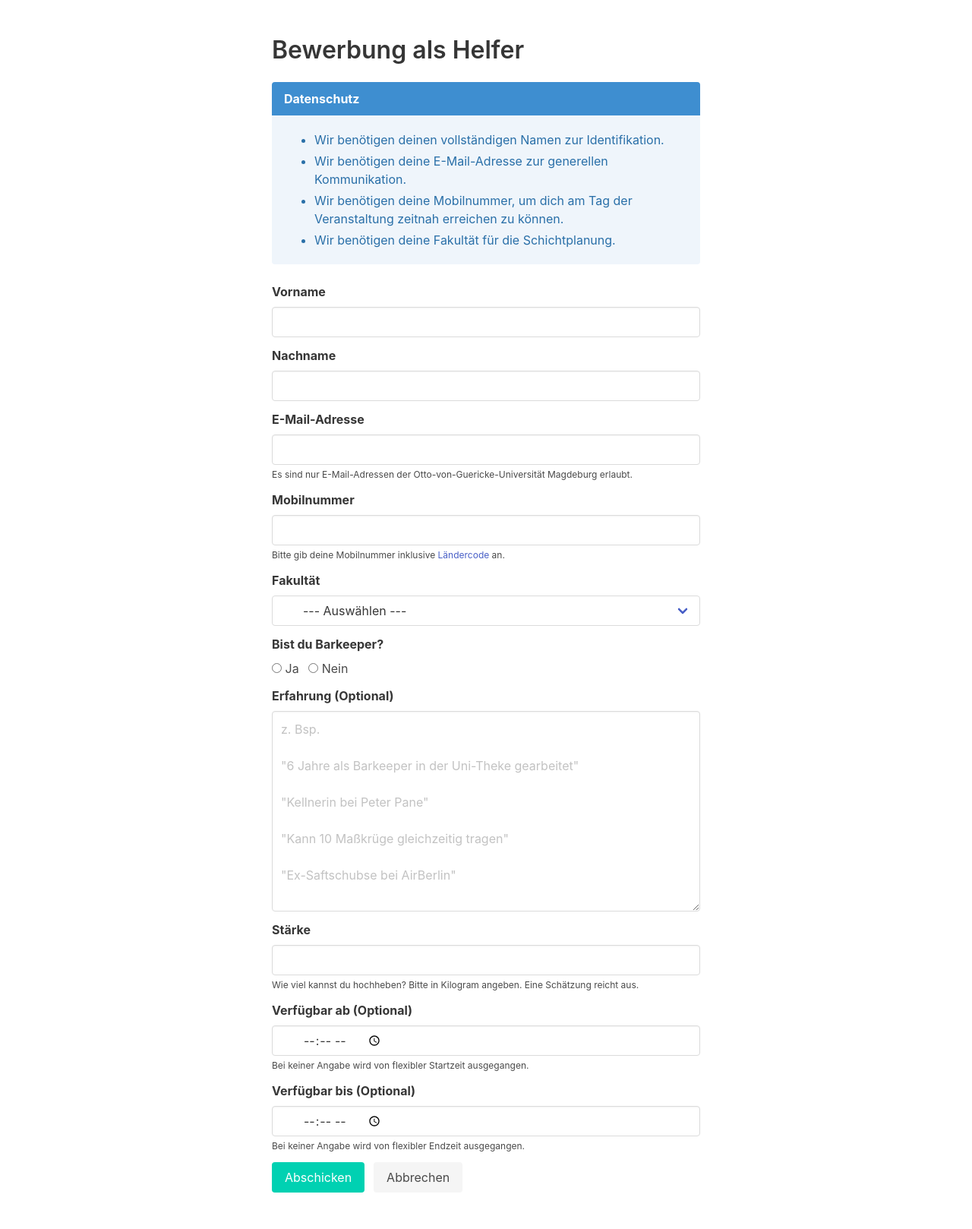
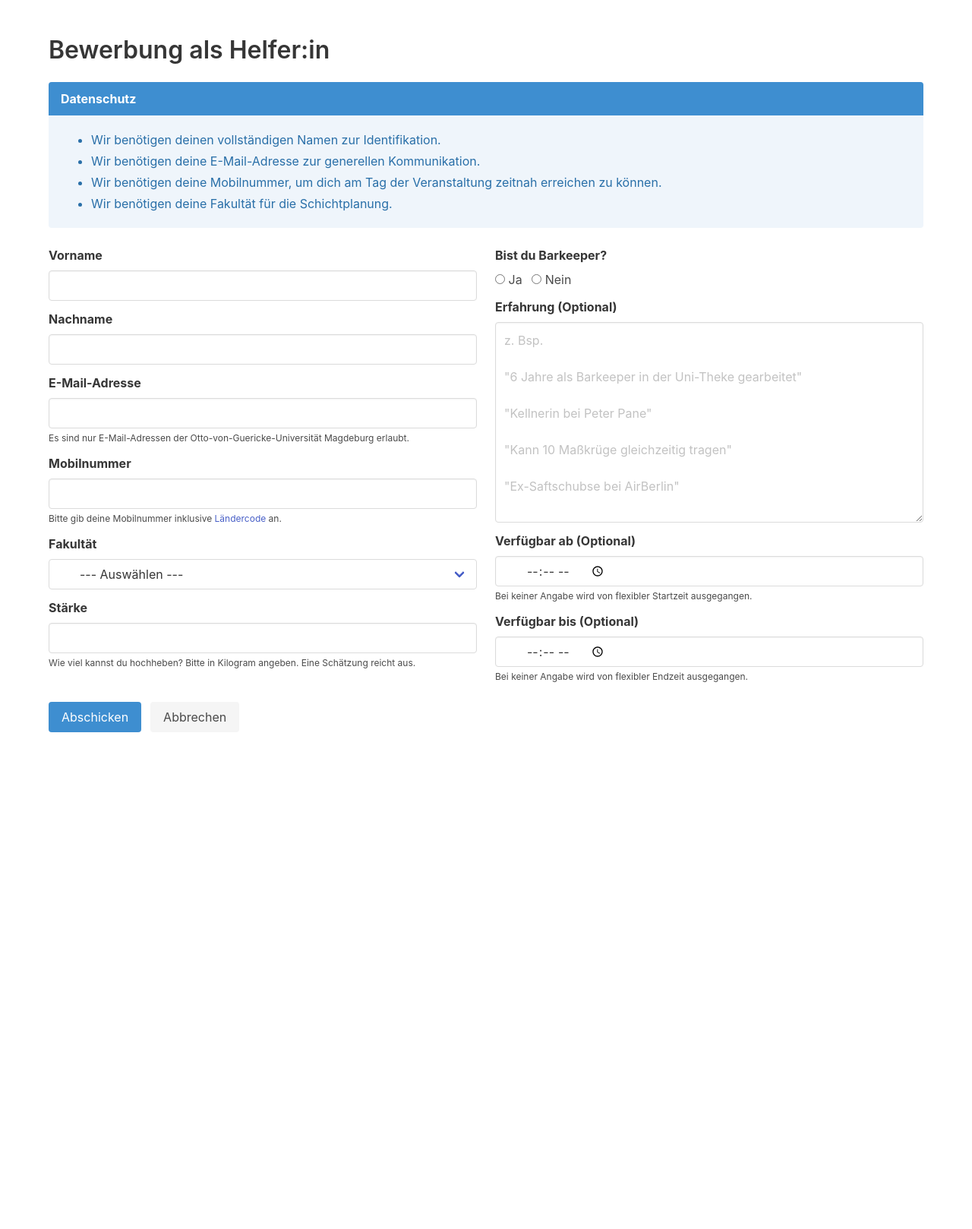
Before and after one commit to timptner/mensaparty, a Django app: page /bewerben/ in a window 1280 px wide. Shown: the whole page at 76% size. After the commit the page ends 964 px from the top, so only its background shows below. Run offline with Django 4.2, Linux system fonts and the light colour scheme; some libraries are stand-ins or nearby versions.

Commit message:
Display form over full page width

```diff
--- a/workers/templates/workers/worker_form.html
+++ b/workers/templates/workers/worker_form.html
@@ -2,10 +2,7 @@
 
 {% block title %}Bewerben{% endblock %}
 {% block content %}
-    <div class="columns is-centered">
-        <div class="column is-half">
-
-            <h3 class="title">Bewerbung als Helfer</h3>
+    <h3 class="title">Bewerbung als Helfer:in</h3>
 
     <article class="message is-info">
         <div class="message-header">
@@ -42,6 +39,8 @@
     <form method="post">
         {% csrf_token %}
 
+        <div class="columns">
+            <div class="column">
                 <div class="field">
                     <label class="label" for="{{ form.first_name.id_for_label }}">{{ form.first_name.label }}</label>
 
@@ -145,6 +144,28 @@
                 </div>
 
                 <div class="field">
+                    <label class="label" for="{{ form.strength.id_for_label }}">{{ form.strength.label }}</label>
+
+                    <div class="control has-icons-left">
+                        {{ form.strength }}
+
+                        <span class="icon is-small is-left">
+                            <i class="fa-solid fa-weight-hanging"></i>
+                        </span>
+                    </div>
+
+                    {% if form.strength.help_text %}
+                        <p class="help">{{ form.strength.help_text|safe }}</p>
+                    {% endif %}
+
+                    {% for error in form.strength.errors %}
+                        <p class="help is-danger">{{ error }}</p>
+                    {% endfor %}
+                </div>
+            </div>
+
+            <div class="column">
+                <div class="field">
                     <label class="label" for="{{ form.is_barkeeper.id_for_label }}">
                         {{ form.is_barkeeper.label }}
                     </label>
@@ -181,26 +202,6 @@
                     {% endif %}
 
                     {% for error in form.experience.errors %}
-                        <p class="help is-danger">{{ error }}</p>
-                    {% endfor %}
-                </div>
-
-                <div class="field">
-                    <label class="label" for="{{ form.strength.id_for_label }}">{{ form.strength.label }}</label>
-
-                    <div class="control has-icons-left">
-                        {{ form.strength }}
-
-                        <span class="icon is-small is-left">
-                            <i class="fa-solid fa-weight-hanging"></i>
-                        </span>
-                    </div>
-
-                    {% if form.strength.help_text %}
-                        <p class="help">{{ form.strength.help_text|safe }}</p>
-                    {% endif %}
-
-                    {% for error in form.strength.errors %}
                         <p class="help is-danger">{{ error }}</p>
                     {% endfor %}
                 </div>
@@ -248,10 +249,12 @@
                         <p class="help is-danger">{{ error }}</p>
                     {% endfor %}
                 </div>
+            </div>
+        </div>
 
         <div class="field is-grouped">
             <div class="control">
-                        <button type="submit" class="button is-primary">Abschicken</button>
+                <button type="submit" class="button is-info">Abschicken</button>
             </div>
 
             <div class="control">
@@ -259,6 +262,4 @@
             </div>
         </div>
     </form>
-        </div>
-    </div>
 {% endblock %}
```
Lines whose indentation alone changed are shown as unchanged.
